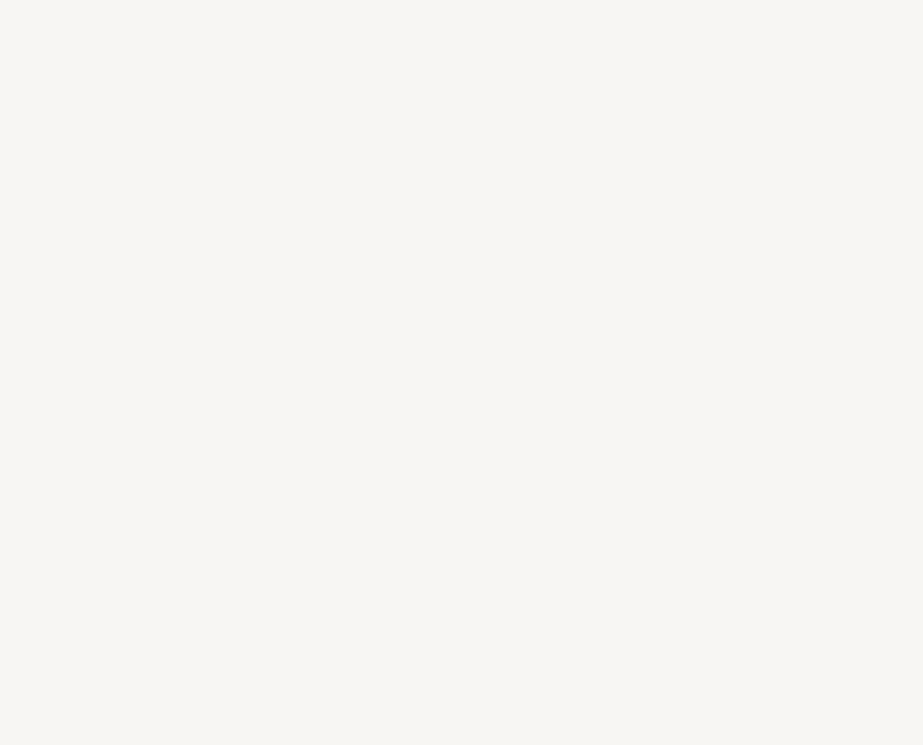
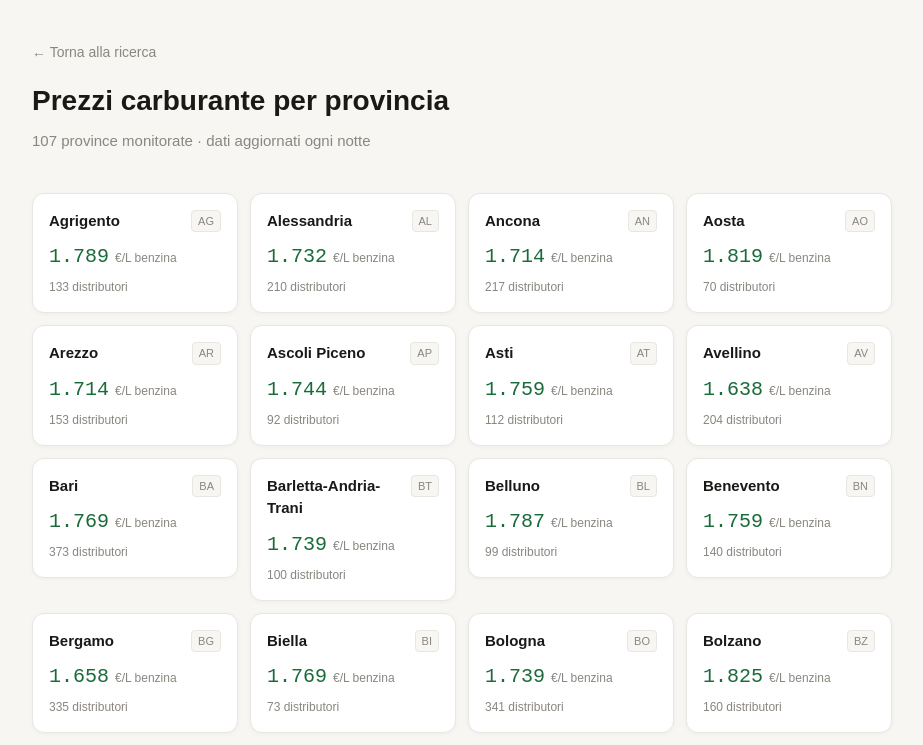
Before and after one commit to YannickMarguerettaz/benzina-economica, a Next.js app: page /province in a window 1280 px wide. Before the commit this address had no page. Shown: the top 745 px of the page, without its empty margins (178-1101 px from the left). Built offline with nearby package versions, Linux system fonts and the light colour scheme.

Commit message:
Aggiungi pagina indice province

```diff
--- /dev/null
+++ b/src/app/province/page.tsx
@@ -0,0 +1,111 @@
+import type { Metadata } from 'next';
+import { readFileSync } from 'fs';
+import { join } from 'path';
+import Link from 'next/link';
+
+export const metadata: Metadata = {
+  title: 'Prezzi benzina per provincia — TrovaCarburante',
+  description: 'Confronta i prezzi di benzina e diesel in tutte le 107 province italiane. Dati aggiornati ogni notte dal MISE.',
+};
+
+interface Provincia {
+  sigla: string;
+  nome: string;
+  slug: string;
+  totale_distributori: number;
+  min_benzina: number | null;
+  min_diesel: number | null;
+}
+
+const NOMI_CORRETTI: Record<string, string> = {
+  SU: 'Sud Sardegna',
+};
+
+function getProvince(): Provincia[] {
+  const path = join(process.cwd(), 'public', 'data', 'province.json');
+  const province: Provincia[] = JSON.parse(readFileSync(path, 'utf-8')).province;
+  return province
+    .map((p) => ({ ...p, nome: NOMI_CORRETTI[p.sigla] ?? p.nome }))
+    .sort((a, b) => a.nome.localeCompare(b.nome, 'it'));
+}
+
+export default function PaginaProvince() {
+  const province = getProvince();
+
+  return (
+    <main style={{ maxWidth: 900, margin: '0 auto', padding: '40px 20px' }}>
+      <div style={{ marginBottom: 40 }}>
+        <Link
+          href="/"
+          style={{ color: 'var(--muted)', fontSize: 14, textDecoration: 'none' }}
+        >
+          ← Torna alla ricerca
+        </Link>
+        <h1 style={{ fontSize: 28, fontWeight: 600, marginTop: 16, marginBottom: 8 }}>
+          Prezzi carburante per provincia
+        </h1>
+        <p style={{ color: 'var(--muted)', fontSize: 15 }}>
+          {province.length} province monitorate · dati aggiornati ogni notte
+        </p>
+      </div>
+
+      <div style={{
+        display: 'grid',
+        gridTemplateColumns: 'repeat(auto-fill, minmax(200px, 1fr))',
+        gap: 12,
+      }}>
+        {province.map((p) => (
+          <Link
+            key={p.sigla}
+            href={`/${p.slug}`}
+            style={{ textDecoration: 'none' }}
+          >
+            <div
+              className="station-card"
+              style={{
+                background: 'var(--surface)',
+                border: '1px solid var(--border)',
+                borderRadius: 12,
+                padding: '16px',
+                cursor: 'pointer',
+              }}
+            >
+              <div style={{ display: 'flex', justifyContent: 'space-between', alignItems: 'flex-start', marginBottom: 10 }}>
+                <span style={{ fontWeight: 600, fontSize: 15, color: 'var(--text)' }}>
+                  {p.nome}
+                </span>
+                <span style={{
+                  fontSize: 11,
+                  fontWeight: 500,
+                  color: 'var(--muted)',
+                  background: 'var(--bg)',
+                  border: '1px solid var(--border)',
+                  borderRadius: 4,
+                  padding: '2px 6px',
+                }}>
+                  {p.sigla}
+                </span>
+              </div>
+
+              {p.min_benzina && (
+                <div style={{ display: 'flex', alignItems: 'baseline', gap: 6 }}>
+                  <span
+                    className="font-mono"
+                    style={{ fontSize: 20, fontWeight: 500, color: 'var(--green)' }}
+                  >
+                    {p.min_benzina.toFixed(3)}
+                  </span>
+                  <span style={{ fontSize: 12, color: 'var(--muted)' }}>€/L benzina</span>
+                </div>
+              )}
+
+              <div style={{ fontSize: 12, color: 'var(--muted)', marginTop: 6 }}>
+                {p.totale_distributori} distributori
+              </div>
+            </div>
+          </Link>
+        ))}
+      </div>
+    </main>
+  );
+}
```
